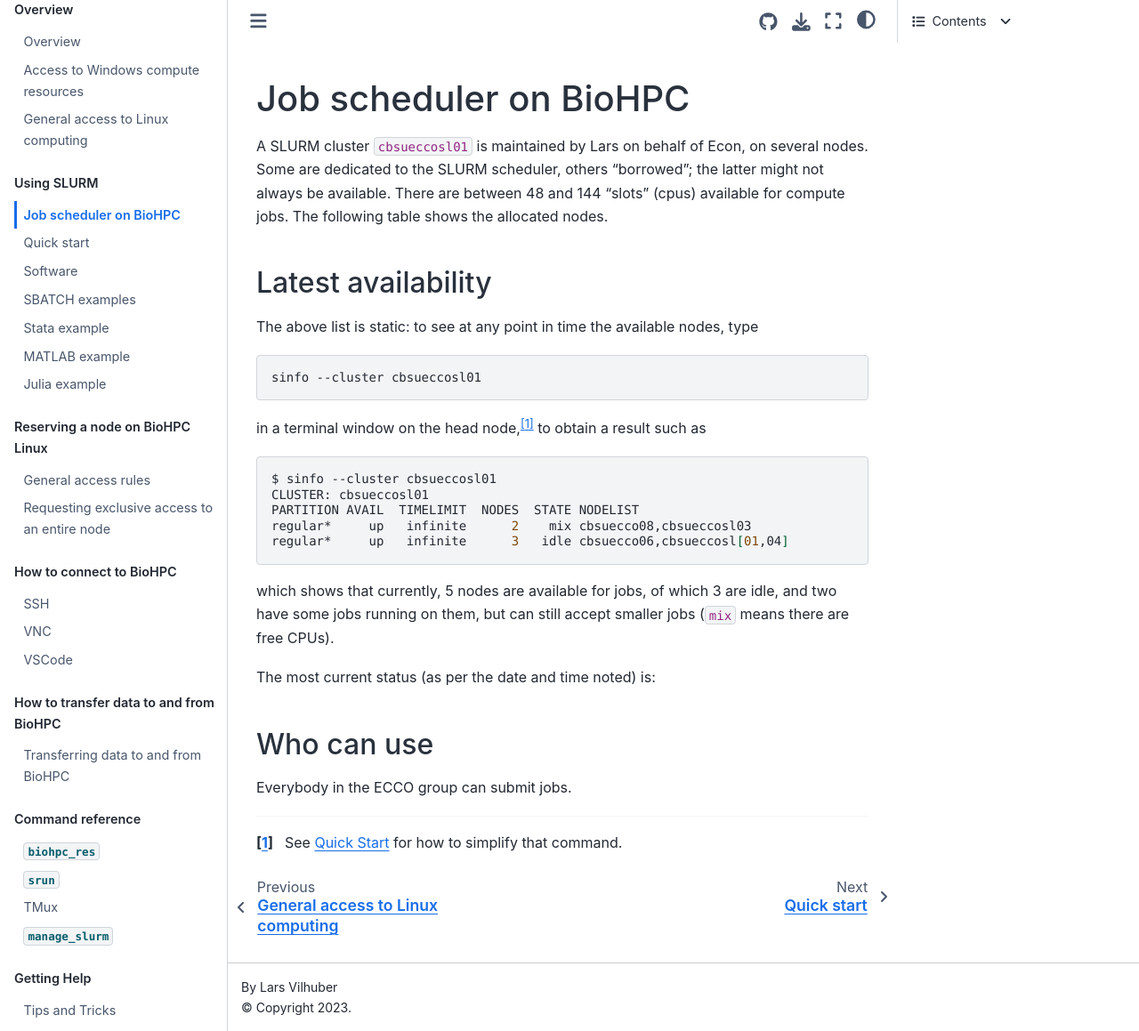
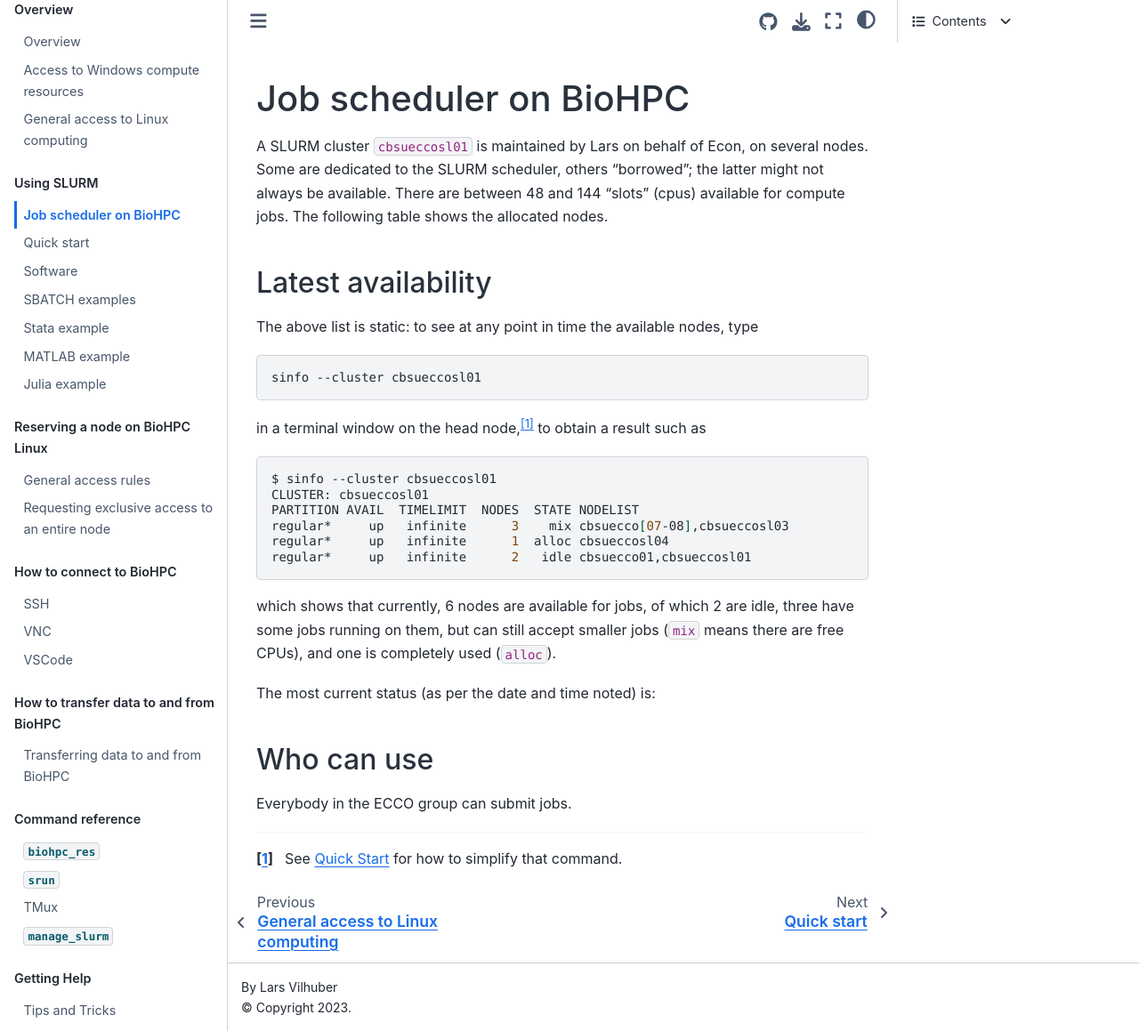
Before and after one commit to labordynamicsinstitute/ecco-notes, a Jupyter Book: the page built from docs/biohpc/slurm.md, in a window 1280 px wide and 1159 px high. Shown: the whole window at 89% size. Built offline with Jupyter Book 1.0.4 settings and Sphinx 7.4.7 and the Sphinx Book theme 1.1.4, drawn with Linux system fonts in a browser that asks for light colours.

Commit message:
Update slurm.md

````diff
--- a/docs/biohpc/slurm.md
+++ b/docs/biohpc/slurm.md
@@ -104,11 +104,12 @@
 $ sinfo --cluster cbsueccosl01
 CLUSTER: cbsueccosl01
 PARTITION AVAIL  TIMELIMIT  NODES  STATE NODELIST
-regular*     up   infinite      2    mix cbsuecco08,cbsueccosl03
-regular*     up   infinite      3   idle cbsuecco06,cbsueccosl[01,04]
+regular*     up   infinite      3    mix cbsuecco[07-08],cbsueccosl03
+regular*     up   infinite      1  alloc cbsueccosl04
+regular*     up   infinite      2   idle cbsuecco01,cbsueccosl01
 ```
 
-which shows that currently, 5 nodes are available for jobs, of which 3 are idle, and two have some jobs running on them, but can still accept smaller jobs (`mix` means there are free CPUs).
+which shows that currently, 6 nodes are available for jobs, of which 2 are idle, three have some jobs running on them, but can still accept smaller jobs (`mix` means there are free CPUs), and one is completely used (`alloc`).
 
 The most current status (as per the date and time noted) is:
 
````
